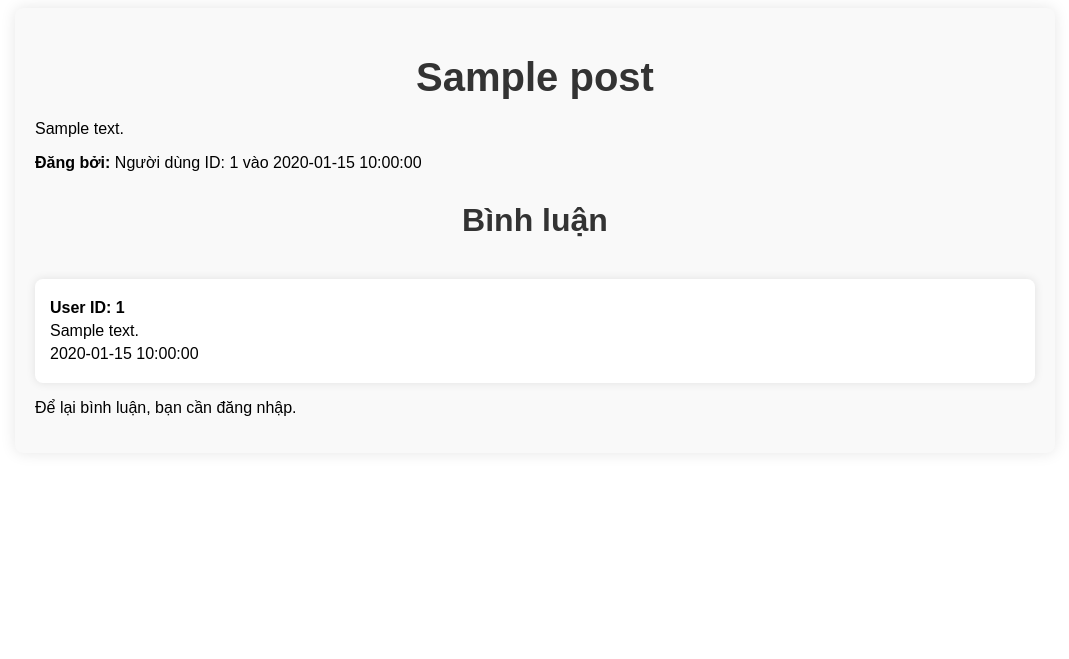
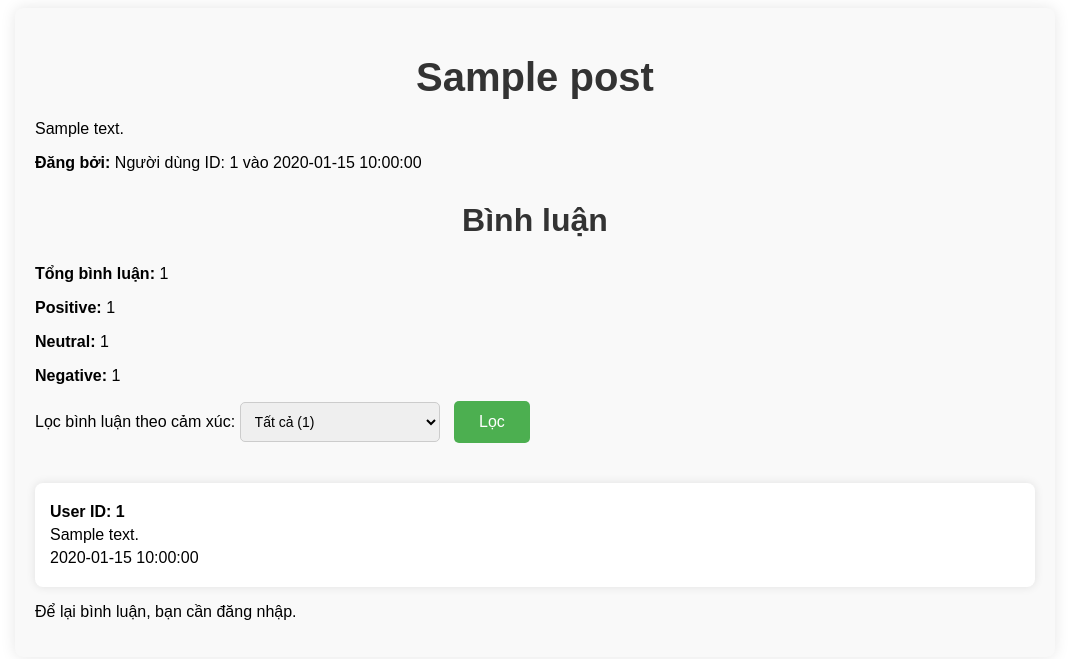
Before and after one commit to HocNguyen10112004/ADDB, a Flask app: template templates/post_detail.html in a window 1280 px wide. Shown: the top 659 px of the page, without its empty margins (105-1174 px from the left). Run offline with Flask 3, Linux system fonts and the light colour scheme; the template is opened without the code that fills it: most values are stand-ins (such as "Sample title", 1, 10 or a date in 2020).

Commit message:
filer comment

```diff
--- a/templates/post_detail.html
+++ b/templates/post_detail.html
@@ -14,6 +14,33 @@
     <p><strong>Đăng bởi:</strong> Người dùng ID: {{ post.user_id }} vào {{ post.created_at.strftime('%Y-%m-%d %H:%M:%S') }}</p>
 
     <h2>Bình luận</h2>
+
+    <!-- Hiển thị tổng số lượng bình luận theo từng loại cảm xúc -->
+    <div>
+        <p><strong>Tổng bình luận:</strong> {{ total_comments }}</p>
+        <p><strong>Positive:</strong> {{ positive_count }}</p>
+        <p><strong>Neutral:</strong> {{ neutral_count }}</p>
+        <p><strong>Negative:</strong> {{ negative_count }}</p>
+    </div>
+
+    <!-- Form lọc bình luận -->
+    <form method="GET" action="{{ url_for('post.post_detail', post_id=post._id) }}">
+        <label for="sentiment_filter">Lọc bình luận theo cảm xúc:</label>
+        <select name="sentiment" id="sentiment_filter" style="padding: 10px; font-size: 14px; border-radius: 5px; border: 1px solid #ccc; width: 200px; margin-right: 10px;">
+            <option value="">Tất cả ({{ total_comments }})</option>
+            <option value="Positive" {% if sentiment_filter == 'Positive' %}selected{% endif %}>
+                Positive ({{ positive_count }})
+            </option>
+            <option value="Neutral" {% if sentiment_filter == 'Neutral' %}selected{% endif %}>
+                Neutral ({{ neutral_count }})
+            </option>
+            <option value="Negative" {% if sentiment_filter == 'Negative' %}selected{% endif %}>
+                Negative ({{ negative_count }})
+            </option>
+        </select>
+        <button type="submit">Lọc</button>
+    </form>
+
     <div class="comments">
         {% if comments %}
             {% for comment in comments %}
@@ -31,6 +58,7 @@
             <p>Không có bình luận nào.</p>
         {% endif %}
     </div>
+
     <!-- Form để người dùng đăng bình luận -->
     {% if 'user_id' in session %}
         <h3>Thêm bình luận</h3>
```
Also changed, not shown: routes/post.py (+67 -3 lines). Lines whose indentation alone changed are shown as unchanged.
